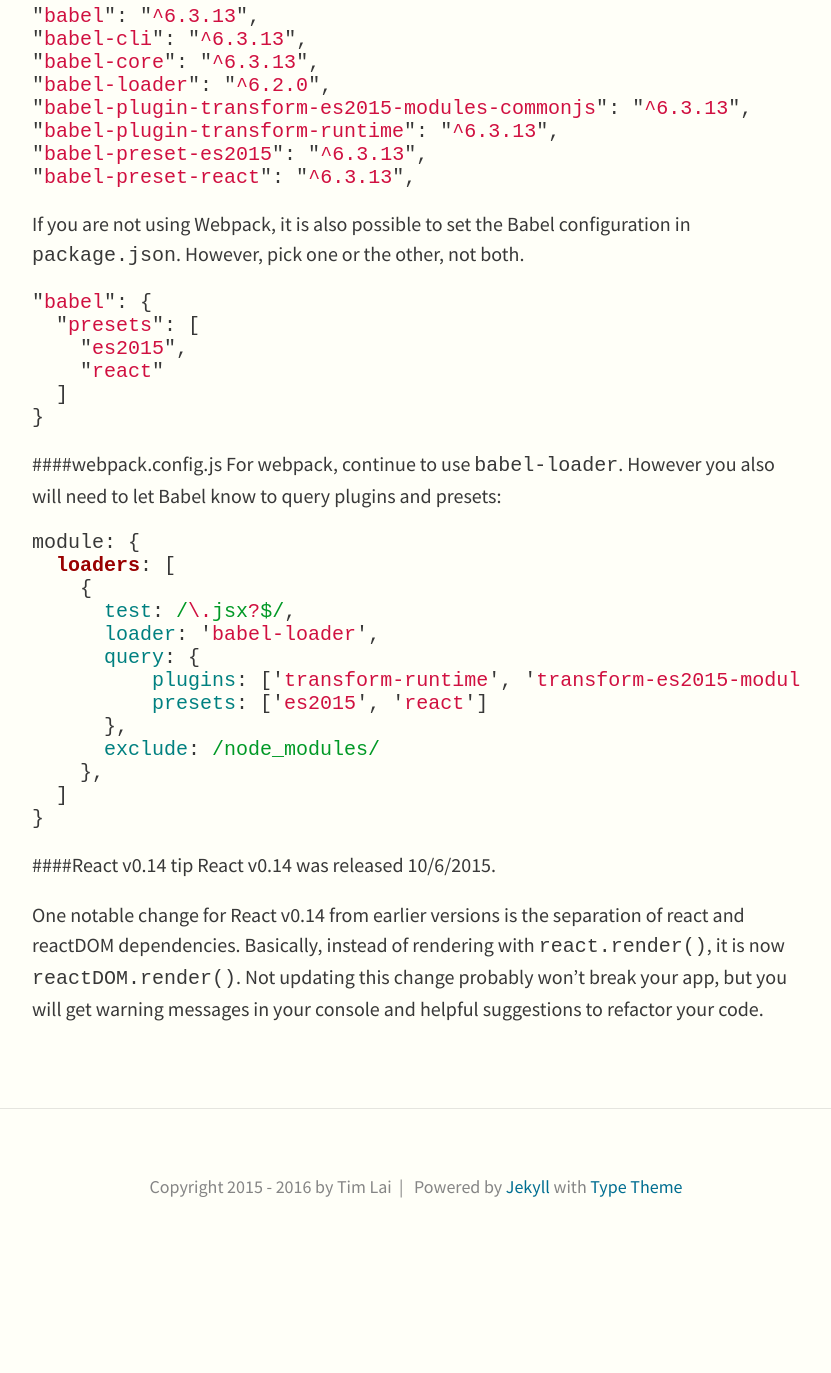
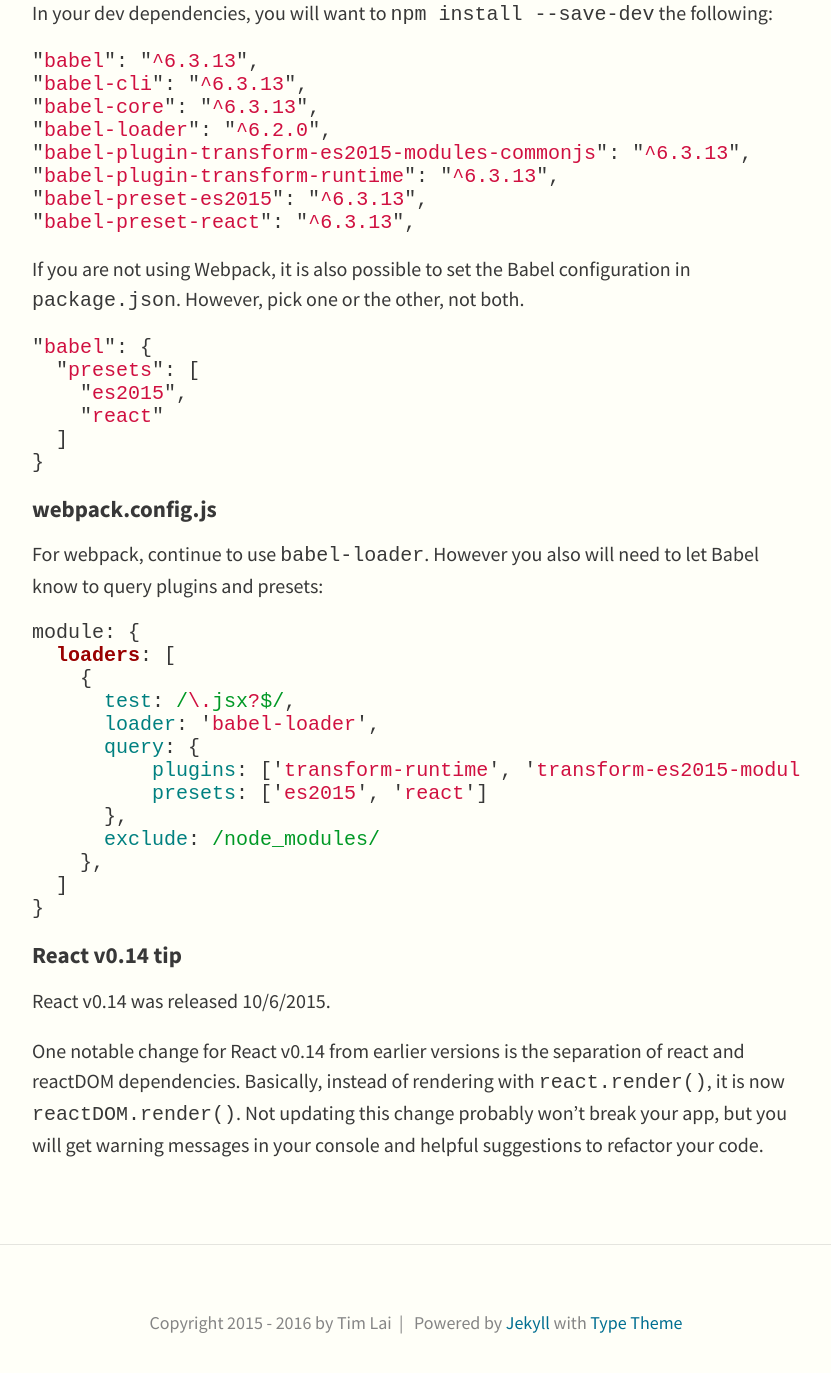
Before and after one commit to tim-lai/tim-lai.github.io, a Jekyll site: the page built from _posts/2016-01-11-setup-react-es6-babel6-webpack.md, in a window 1280 px wide and 1400 px high, scrolled down 829 px. Shown: the top 1373 px of the window, without its empty margins (224-1055 px from the left). Built offline with Jekyll 4.4.1, drawn with Linux system fonts in a browser that asks for light colours; nearby versions of some CDN libraries; before the commit the page ends 2093 px from its top, so only the background shows below that; some of the changed text lies outside the part shown.

Commit message:
[fix] headings

```diff
--- a/_posts/2016-01-11-setup-react-es6-babel6-webpack.md
+++ b/_posts/2016-01-11-setup-react-es6-babel6-webpack.md
@@ -6,7 +6,7 @@ This is a quick guide on how to setup and configure for React v0.14, Babel 6, an
 
 This guide is based on my recent web app, TypeReact. You can view the site at [typereact.com](http://typereact.com). Source code can be found [here](https://github.com/typereact/typereact). TypeReact also uses React-Redux and React-Router, both of which support and take advantage of ES6.
 
-###package.json
+#### package.json
 To run ES6, you will want to `npm install --save` the following:
 
 ~~~javascript
@@ -39,7 +39,7 @@ If you are not using Webpack, it is also possible to set the Babel configuration
 ~~~
 
 
-####webpack.config.js
+#### webpack.config.js
 For webpack, continue to use `babel-loader`. However you also will need to let Babel know to query plugins and presets:
 
 ~~~javascript
@@ -59,7 +59,7 @@ module: {
 ~~~
 
 
-####React v0.14 tip
+#### React v0.14 tip
 React v0.14 was released 10/6/2015.
 
 One notable change for React v0.14 from earlier versions is the separation of react and reactDOM dependencies. Basically, instead of rendering with `react.render()`, it is now `reactDOM.render()`. Not updating this change probably won't break your app, but you will get warning messages in your console and helpful suggestions to refactor your code.
```
